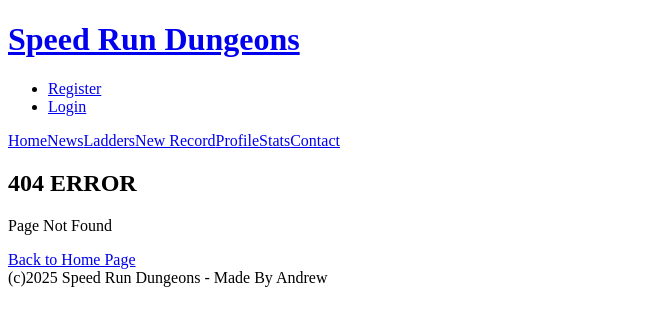
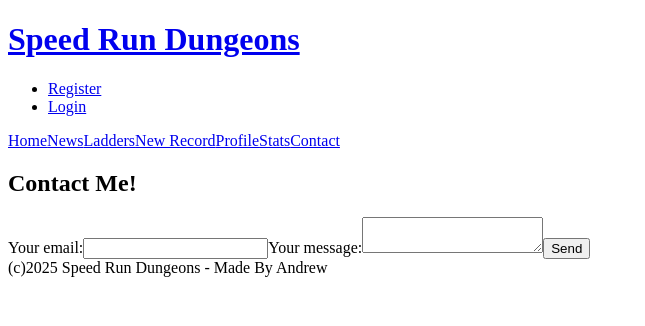
Before and after one commit to andriusmw/MMORanking-Front, a React (Create React App) app: page /contact in a window 1280 px wide. Before the commit this address had no page. Shown: the top 326 px of the page, without its empty margins (0-645 px from the left). Built offline with nearby package versions, Linux system fonts and the light colour scheme.

Commit message:
captcha on contact

```diff
--- a/src/App.js
+++ b/src/App.js
@@ -16,6 +16,7 @@ import { NewPostPage } from "./pages/NewPostPage";
 import { NewRecordPage } from "./pages/newRecordPage";
 import { LaddersPage } from "./pages/LaddersPage";
 import { StatsPage } from "./pages/StatsPage";
+import { ContactPage } from "./pages/ContactPage";
 
 
 function App() {
@@ -35,6 +36,7 @@ function App() {
           <Route path="/newrecord" element={<NewRecordPage/>} />
           <Route path="/ladders" element={<LaddersPage/>} />
           <Route path="/stats" element={<StatsPage/>} />
+          <Route path="/contact" element={<ContactPage/>} />
 
           <Route path="*" element={<NotFoundPage />} />
        </Routes>
--- /dev/null
+++ b/src/pages/ContactPage.js
@@ -0,0 +1,38 @@
+import { ErrorMessage } from "../components/ErrorMessage";
+import { RecordList } from "../components/RecordsList";
+import useRecords from "../hooks/useRecords";
+import { useState } from "react";
+
+export const ContactPage = () => {
+  const [formSubmitted, setFormSubmitted] = useState(false); // Para manejar el estado del envío
+
+
+
+  return (
+    <>
+      <section className="contact" id="contact">
+        <h2 className="heading">
+          Contact <span>Me!</span>
+        </h2>
+
+        <form
+        action="https://formspree.io/f/xkgnrvjj"
+       method="POST"
+        >
+          <label>
+            Your email:
+            <input type="email" name="email"/>
+         </label>
+         <label>
+            Your message:
+            <textarea name="message"></textarea>
+        </label>
+
+        <button type="submit">Send</button>
+        </form>
+    </section>
+
+
+    </>
+  );
+};
```
